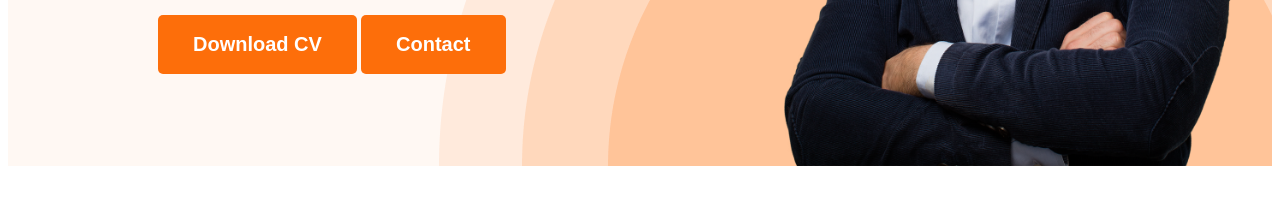
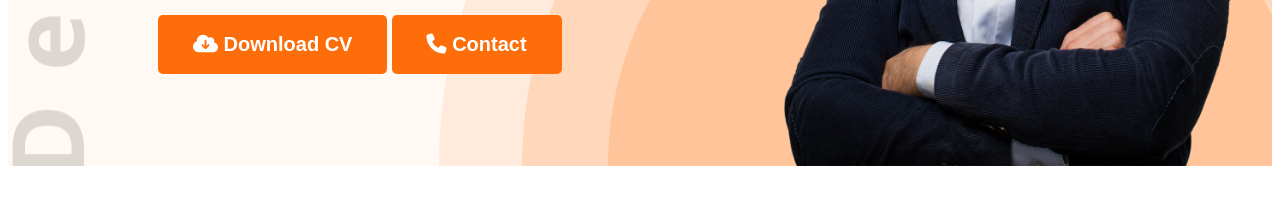
Before and after one commit to najibvai/portfolio-website1, a plain HTML site: page index.html in a window 1280 px wide. Shown: the part 602-800 px from the top of the page. Drawn offline with nearby package versions, Linux system fonts and the light colour scheme.

Commit message:
icon added

```diff
--- a/index.html
+++ b/index.html
@@ -9,6 +9,7 @@
     <link rel="preconnect" href="https://fonts.gstatic.com" crossorigin>
     <link href="https://fonts.googleapis.com/css2?family=Open+Sans:wght@400;700;800&display=swap" rel="stylesheet">
     <link rel="stylesheet" href="styles/portfolio.css">
+    <script src="https://kit.fontawesome.com/94218ccdb3.js" crossorigin="anonymous"></script>
 </head>
 
 <body>
@@ -27,8 +28,8 @@
                 <h1 class="banner-title">Mary Hardy</h1>
                 <P class="banner-description">Shot what able cold new see hold.Friendly as an betrayed formerly he.
                     Morning because as to society behaved moments.</P>
-                <button class="btn-primary">Download CV</button>
-                <button class="btn-primary">Contact</button>
+                <button class="btn-primary"><i class="fa-solid fa-cloud-arrow-down"></i>  Download CV</button>
+                <button class="btn-primary"><i class="fa-solid fa-phone"></i> Contact</button>
             </div>
             <img class="progile-pic" src="images/hardy.png" alt="">
         </div>
@@ -159,7 +160,7 @@
                 </div>
             </div>
             <div class="download-cv">
-                <button class="btn-primary">Download CV</button>
+                <button class="btn-primary"><i class="fa-solid fa-download"></i> Download CV</button>
             </div>
         </section>
     </main>
--- a/styles/portfolio.css
+++ b/styles/portfolio.css
@@ -10,9 +10,9 @@ body {
 
 .header {
     background-color: #FFF8F3;
-    background-image: url('../images/header_bg.png');
+    background-image: url('../images/header_bg.png'), url('../images/developer.png');
     background-repeat: no-repeat;
-    background-position: bottom right;
+    background-position: bottom right, top left;
 }
 
 .text-primary {
```
